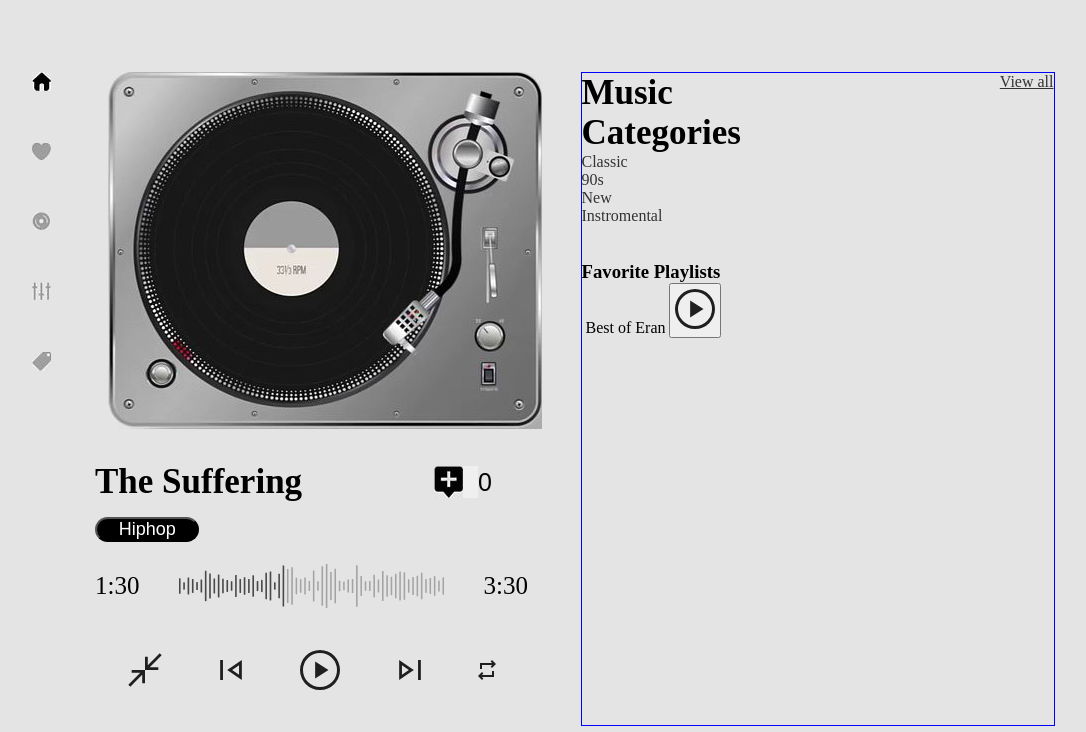
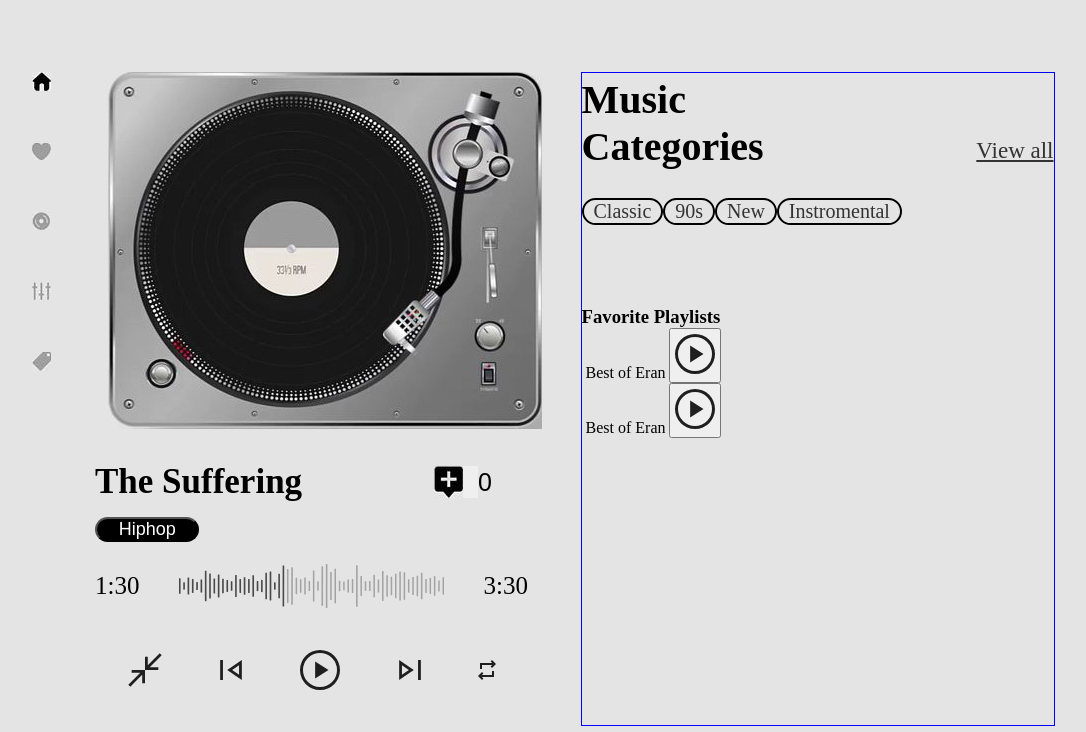
Before and after one commit to kellylyyk-svg/music-site, a plain HTML site: page index.html in a window 1280 px wide. Shown: the part 83-815 px from the top of the page, without its empty margins (97-1183 px from the left). Drawn offline with Linux system fonts and the light colour scheme.

Commit message:
Add files via upload
jenre_list 까지 완료

```diff
--- a/css/style.css
+++ b/css/style.css
@@ -43,6 +43,10 @@
 .playbar_btn ul {display: flex; justify-content: space-between; align-items: center; height: 100%;}
 
 .part2 {width: 472px; height: 652px; border: 1px solid blue;}
-.section1_top {display: flex; justify-content: space-between;}
-.section1_top h2 {font-size: 35px;}
-.section1_top a {text-decoration-line: underline;}
+.section1_top {display: flex; justify-content: space-between; width: 472px; height: 100px; align-items: end;}
+.section1_top h2 {font-size: 40px; display: flex; height: 100%; align-items: center;}
+.section1_top a {text-decoration-line: underline; font-size: 23px; height: 35px;}
+ul.jenre_list {display: flex; margin: 25px auto 45px auto;}
+ul.jenre_list li {border: 2px solid #000; border-radius: 15px;}
+ul.jenre_list li a {padding: 0 10px; font-size: 20px;}
+ul.image_list {}
--- a/index.html
+++ b/index.html
@@ -86,6 +86,11 @@
                             <span class="playlist_title">Best of Eran</span>
                             <button type="button"><img src="images/play.svg" alt=""></button>
                         </div>
+                        <div class="playlist_container">
+                            <img src="" alt="">
+                            <span class="playlist_title">Best of Eran</span>
+                            <button type="button"><img src="images/play.svg" alt=""></button>
+                        </div>
                     </div>
                 </div>
             </div>
```
